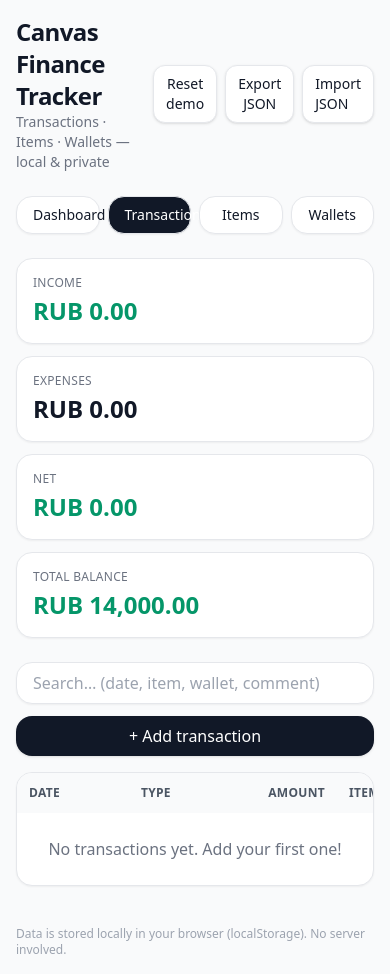
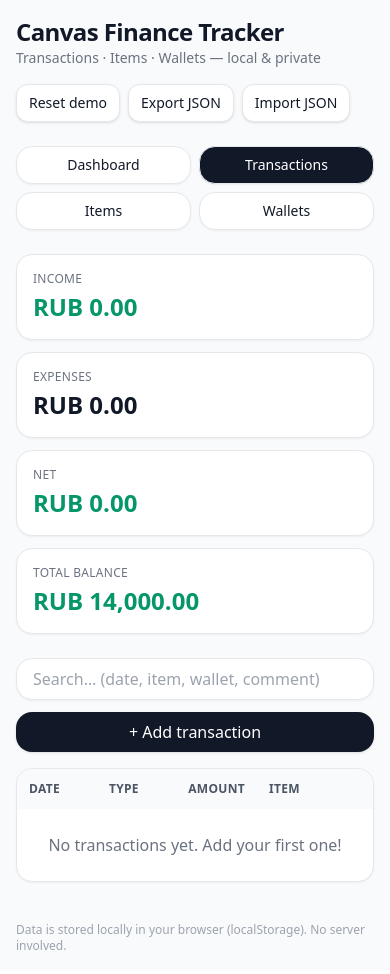
Before and after one commit to andromeda8wave/personal-app, a React (Vite) app: page / in a window 390 px wide. Both pictures are taken after a click on the button "Transactions". Built offline with nearby package versions, Linux system fonts and the light colour scheme.

Commit message:
feat: enhance mobile layout

```diff
--- a/src/App.jsx
+++ b/src/App.jsx
@@ -50,7 +50,7 @@ const DEMO_DB /** @type {DB} */ = {
 // ------------------------- Utilities -------------------------
 const cls = (...a) => a.filter(Boolean).join(" ");
 const uid = () => Math.random().toString(36).slice(2) + Date.now().toString(36);
-const TX_COLS = "min-w-[720px] grid grid-cols-[7rem_5rem_8rem_12rem_12rem_1fr_8rem]";
+const TX_COLS = "min-w-[640px] sm:min-w-[720px] grid grid-cols-[5rem_4rem_6rem_10rem_10rem_1fr_6rem] sm:grid-cols-[7rem_5rem_8rem_12rem_12rem_1fr_8rem]";
 
 function tryParseJSON(text) {
   try { return JSON.parse(text); } catch { return null; }
@@ -332,19 +332,18 @@ export default function App() {
   return (
     <div className="min-h-screen bg-gray-50 text-gray-900 p-4 md:p-8">
       <div className="mx-auto max-w-6xl">
-        <header className="mb-6 flex items-center justify-between gap-4">
+        <header className="mb-6 flex flex-col sm:flex-row sm:items-center sm:justify-between gap-4">
           <div>
             <h1 className="text-2xl md:text-3xl font-bold tracking-tight">Canvas Finance Tracker</h1>
             <p className="text-sm text-gray-500">Transactions · Items · Wallets — local & private</p>
           </div>
-          <div className="flex items-center gap-2">
+          <div className="flex flex-wrap items-center gap-2">
             <button onClick={onHardReset} className="px-3 py-2 rounded-xl bg-white shadow border text-sm hover:bg-gray-50">Reset demo</button>
             <button onClick={onExport} className="px-3 py-2 rounded-xl bg-white shadow border text-sm hover:bg-gray-50">Export JSON</button>
             <ImportButton onImport={onImport} />
           </div>
         </header>
-
-        <nav className="mb-6 grid grid-cols-4 gap-2 md:w-[48rem]">
+        <nav className="mb-6 grid grid-cols-2 sm:grid-cols-4 gap-2 md:w-[48rem]">
           {[
             { id: "dashboard", label: "Dashboard" },
             { id: "transactions", label: "Transactions" },
@@ -467,11 +466,11 @@ function TransactionsPanel({ txs, items, wallets, addTx, updTx, delTx, itemMap,
         <button onClick={openAdd} className="px-4 py-2 rounded-2xl bg-gray-900 text-white shadow">+ Add transaction</button>
       </div>
 
-      <div className="rounded-2xl border bg-white shadow-sm overflow-hidden">
+      <div className="rounded-2xl border bg-white shadow-sm overflow-x-auto">
         <div
           ref={containerRef}
           onScroll={onScroll}
-          style={{ maxHeight: containerHeight, overflow: "auto" }}
+          style={{ maxHeight: containerHeight, overflowY: "auto" }}
         >
           <div className={cls("sticky top-0 bg-gray-50 text-gray-600", TX_COLS)}>
             <div className="p-3 text-left text-xs font-semibold uppercase tracking-wide">Date</div>
```
